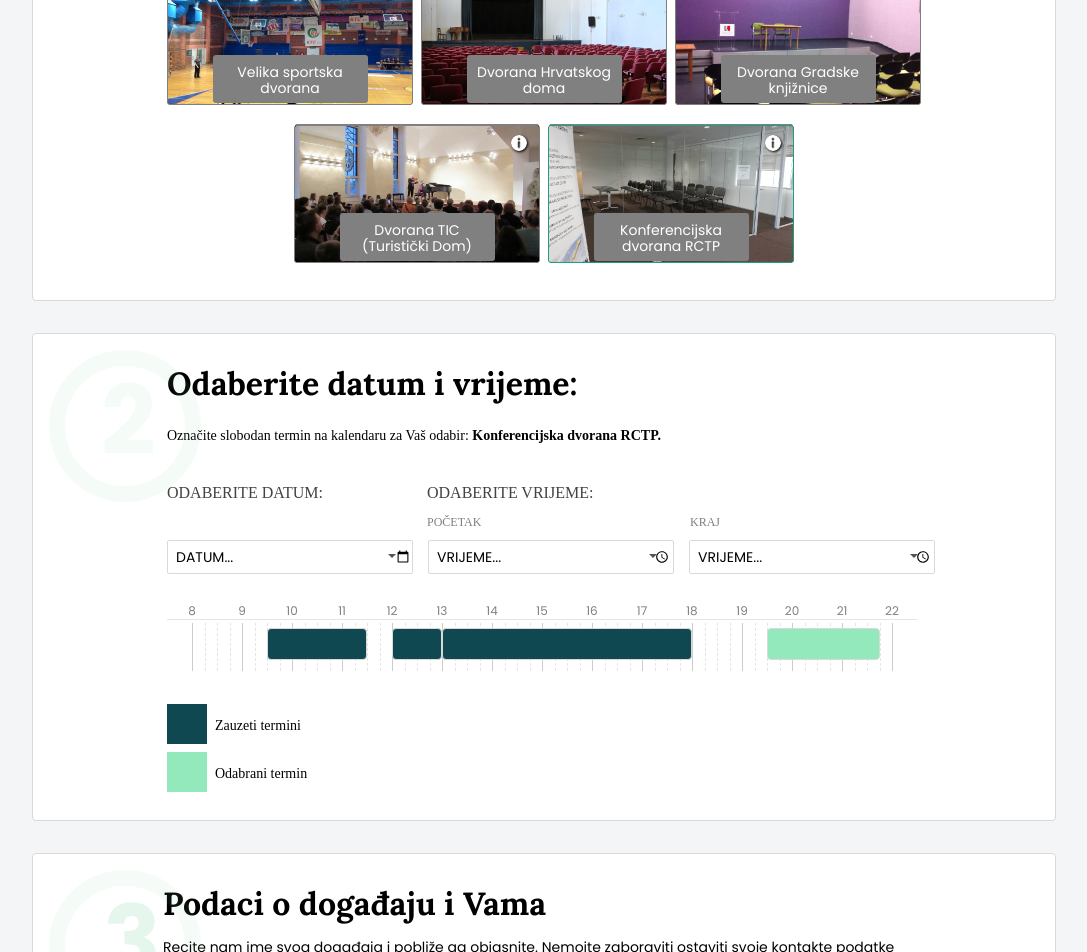
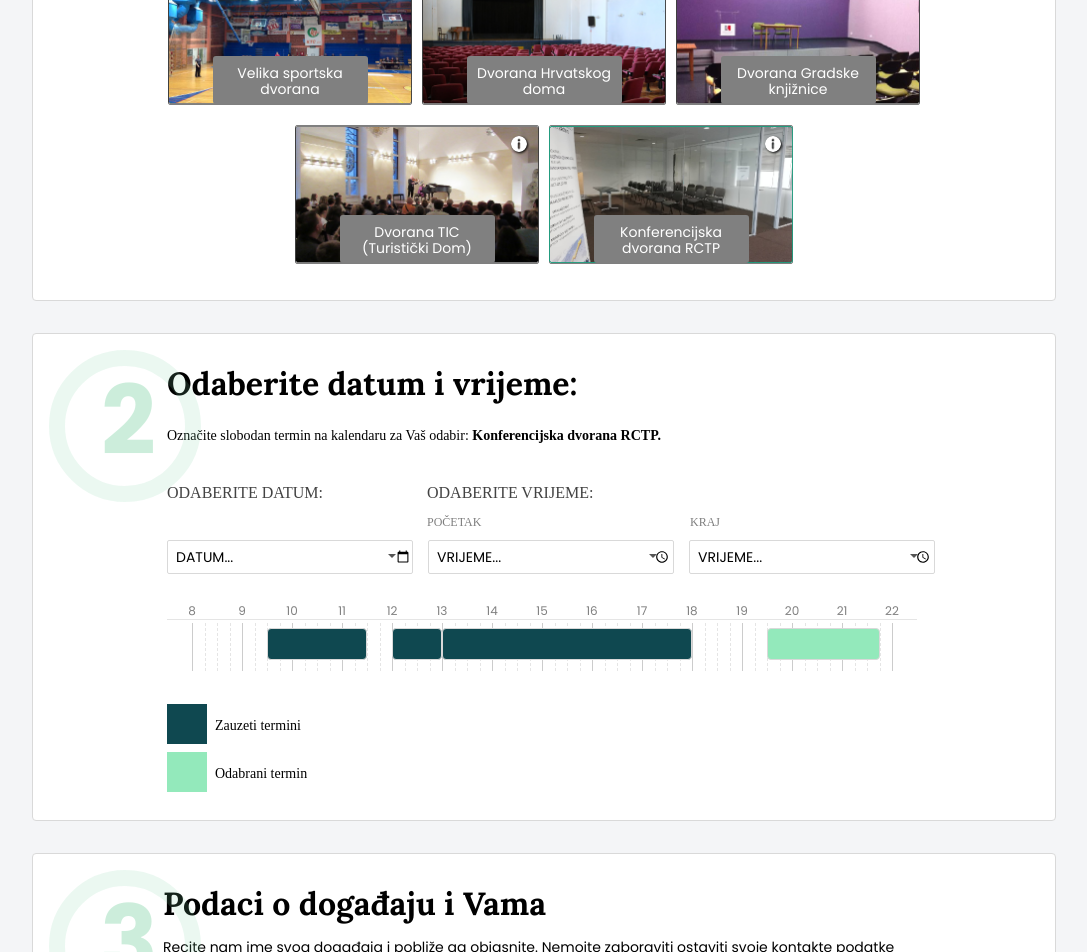
Before and after one commit to ispoljari/speck-academy-booking-app-client, a React (Create React App) app: page / in a window 1280 px wide. Shown: the part 700-1652 px from the top of the page, without its empty margins (96-1183 px from the left). Built offline with nearby package versions, Linux system fonts and the light colour scheme; no server answers.

Commit message:
Additional layout fixes

```diff
--- a/src/UI/citizens/components/edit-event-info/CitizensEditEventInfoStyle.js
+++ b/src/UI/citizens/components/edit-event-info/CitizensEditEventInfoStyle.js
@@ -101,7 +101,7 @@ const FormInlineInput = styled.span`
 const CricleMark = styled.div`
   width: 152px;
   height: 152px;
-  opacity: 0.2;
+  opacity: 0.4;
   border: solid 16px rgba(130, 212, 167, 0.4);
   border-radius: 50%;
   position: absolute;
@@ -115,7 +115,7 @@ const NumberMark = styled.div`
   font-size: 96px;
   font-weight: 800;
   text-align: center;
-  margin-left: 38px;
+  margin-left: 35px;
   color: #82d4a7;
 `;
 
--- a/src/UI/citizens/components/header/CitizensHeader.js
+++ b/src/UI/citizens/components/header/CitizensHeader.js
@@ -27,7 +27,7 @@ const CitizensHeader = () => (
     <Header imgSrc={headerImage}> </Header>
     <Container>
       <StyledLink href="" target="_blank" rel="noopener noreferrer">
-        <AdminButton>ADMIN LOGIN </AdminButton>
+        <AdminButton>ADMIN LOGIN</AdminButton>
       </StyledLink>
 
       <HeaderTitle>
--- a/src/UI/citizens/components/header/CitizensHeaderStyle.js
+++ b/src/UI/citizens/components/header/CitizensHeaderStyle.js
@@ -103,6 +103,7 @@ export const AdminButton = styled.div`
   justify-content: center;
   &:hover {
     border-color: ##93e9bb;
+    color: #229c7f;
   }
 `;
 
--- a/src/UI/citizens/components/select-date-time/StyleCitizensSelectDateTime.js
+++ b/src/UI/citizens/components/select-date-time/StyleCitizensSelectDateTime.js
@@ -17,7 +17,7 @@ const Circle = styled.div`
   display: flex;
   min-width: 152px;
   height: 152px;
-  opacity: 0.2;
+  opacity: 0.4;
   border: solid 16px rgba(130, 212, 167, 0.4);
   border-radius: 50%;
   margin: 16px;
@@ -26,7 +26,6 @@ const Circle = styled.div`
 const Number = styled.div`
   width: 76px;
   height: 145px;
-  opacity: 0.4;
   font-family: Poppins;
   font-size: 96px;
   font-weight: 800;
--- a/src/UI/citizens/components/select-hall/CitizensSelectHall.js
+++ b/src/UI/citizens/components/select-hall/CitizensSelectHall.js
@@ -109,8 +109,9 @@ function CitizensSelectHall() {
               <a href="#" rel="noopener noreferrer">
                 <InfoIcon src={Icon} />
               </a>
+
               <HallNameText>
-                <StyledLink to="">
+                <StyledLink href="" target="_blank" rel="noopener noreferrer">
                   <HallNameTextCenter>
                     Velika sportska dvorana
                   </HallNameTextCenter>
@@ -124,7 +125,7 @@ function CitizensSelectHall() {
                 <InfoIcon src={Icon} />
               </a>
               <HallNameText>
-                <StyledLink to="#" rel="noopener noreferrer">
+                <StyledLink href="#" target="_blank" rel="noopener noreferrer">
                   <HallNameTextCenter>
                     Dvorana Hrvatskog doma
                   </HallNameTextCenter>
@@ -138,7 +139,7 @@ function CitizensSelectHall() {
                 <InfoIcon src={Icon} />
               </a>
               <HallNameText>
-                <StyledLink to="#" rel="noopener noreferrer">
+                <StyledLink href="" target="_blank" rel="noopener noreferrer">
                   <HallNameTextCenter>
                     Dvorana Gradske knjižnice
                   </HallNameTextCenter>
@@ -154,7 +155,7 @@ function CitizensSelectHall() {
                 <InfoIcon src={Icon} />
               </a>
               <HallNameText>
-                <StyledLink to="#" rel="noopener noreferrer">
+                <StyledLink href="" target="_blank" rel="noopener noreferrer">
                   <HallNameTextCenter>
                     Dvorana TIC (Turistički Dom)
                   </HallNameTextCenter>
@@ -168,7 +169,7 @@ function CitizensSelectHall() {
                 <InfoIcon src={Icon} />
               </a>
               <HallNameText>
-                <StyledLink to="#" rel="noopener noreferrer">
+                <StyledLink href="" target="_blank" rel="noopener noreferrer">
                   <HallNameTextCenter>
                     Konferencijska dvorana RCTP
                   </HallNameTextCenter>
--- a/src/UI/citizens/components/select-hall/SelectHallStyle.js
+++ b/src/UI/citizens/components/select-hall/SelectHallStyle.js
@@ -1,13 +1,12 @@
 import styled from 'styled-components';
 
 export const StyledLink = styled.a`
-  text-decoration: none;
-  font-family: Poppins;
+  font-family: Poppins, sans serif;
   font-size: 14px;
   font-weight: 400;
   line-height: 1.14;
-  color: #ffffff;
-  text-align: center;
+  color: #000;
+  ${'' /* text-align: center; */}
   &:focus,
   &:hover,
   &:visited,
@@ -31,12 +30,12 @@ export const MainContainer = styled.div`
 export const HallImageContainer = styled.div`
   position: relative;
   width: 244px;
-  height: 138px;
+  height: 139px;
   border-radius: 2px;
   border: solid 1px rgba(0, 0, 0, 0.5);
   display: flex;
   flex-direction: row;
-  flex-wrap: wrap; /* enable flex items to wrap */
+  ${'' /* flex-wrap: wrap; */}
   justify-content: center;
   margin: 5px;
 `;
@@ -87,7 +86,7 @@ export const SubheadlineText = styled.div`
   margin-bottom: 22px;
   width: 764px;
   min-height: 24px;
-  font-family: Poppins, sans serif;
+  font-family: Poppins, sans-serif;
   font-size: 14px;
   color: #000;
 `;
@@ -108,7 +107,7 @@ export const HallNameText = styled.div`
   &:hover {
     background-color: #229c7f;
   }
-  margin-top: 1px;
+  ${'' /* margin-top: 1px; */}
 `;
 
 export const HallNameTextCenter = styled.div`
@@ -116,6 +115,7 @@ export const HallNameTextCenter = styled.div`
   display: flex;
   align-items: center;
   justify-content: center;
+  color: #fff;
 `;
 
 //Halls layout
--- a/src/UI/citizens/components/submit-request/CitizensSubmitRequestStyle.js
+++ b/src/UI/citizens/components/submit-request/CitizensSubmitRequestStyle.js
@@ -97,7 +97,7 @@ export const Circle = styled.div`
   margin: 16px;
   width: 152px;
   height: 152px;
-  opacity: 0.2;
+  opacity: 0.4;
   border: solid 16px rgba(130, 212, 167, 0.4);
   border-radius: 50%;
   position: absolute;
```
